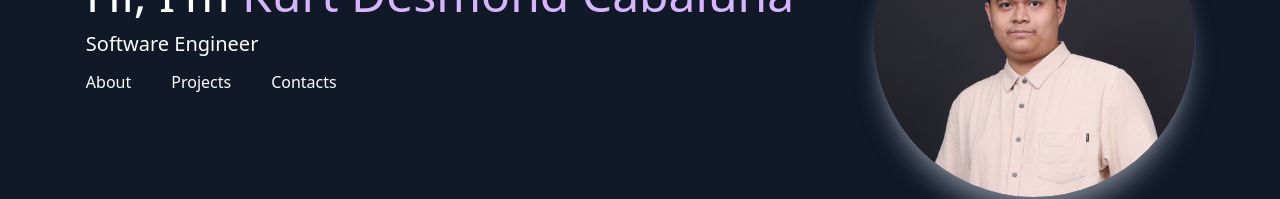
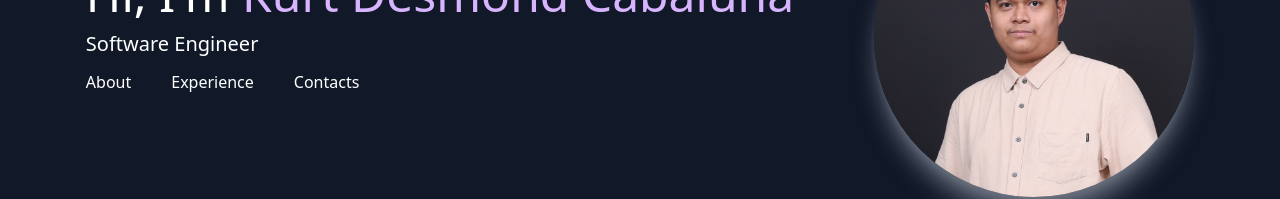
Before and after one commit to kurtthezombie/portfolio, a Vue app: page / in a window 1280 px wide. Shown: the part 423-622 px from the top of the page. Built offline with nearby package versions, Linux system fonts and the light colour scheme.

Commit message:
adjust experience navigation button

```diff
--- a/src/components/Timeline.vue
+++ b/src/components/Timeline.vue
@@ -3,7 +3,7 @@ import experiences from '@/constants/experiences'
 </script>
 
 <template>
-  <section id="timeline" class="max-w-4xl mx-auto py-16 px-6">
+  <section id="experience" class="max-w-4xl mx-auto py-16 px-6">
     <h1 class="text-center text-4xl mb-10 text-black dark:text-white">
       Experience
     </h1>
--- a/src/views/HomeView.vue
+++ b/src/views/HomeView.vue
@@ -14,7 +14,7 @@
           <h1 class="text-xl sm:text-center md:text-center min-[320px]:text-center text-gray-700 dark:text-white">Software Engineer</h1>
           <div class="flex flex-row justify-start gap-x-10 min-[320px]:justify-center">
             <a href="#about" class="pb-2 border-b-2 border-transparent hover:border-purple-800 dark:hover:border-purple-400 dark:hover:text-purple-500 hover:text-purple-800 text-gray-700 dark:text-white transition duration-200">About</a>
-            <a href="#Timeline" class="pb-2 border-b-2 border-transparent hover:border-purple-800 dark:hover:border-purple-400 dark:hover:text-purple-500 hover:text-purple-800 text-gray-700 dark:text-white transition duration-200">Projects</a>
+            <a href="#experience" class="pb-2 border-b-2 border-transparent hover:border-purple-800 dark:hover:border-purple-400 dark:hover:text-purple-500 hover:text-purple-800 text-gray-700 dark:text-white transition duration-200">Experience</a>
             <a href="#contact" class="pb-2 border-b-2 border-transparent hover:border-purple-800 dark:hover:border-purple-400 dark:hover:text-purple-500 hover:text-purple-800 text-gray-700 dark:text-white transition duration-200">Contacts</a>
           </div>
         </div>
```
